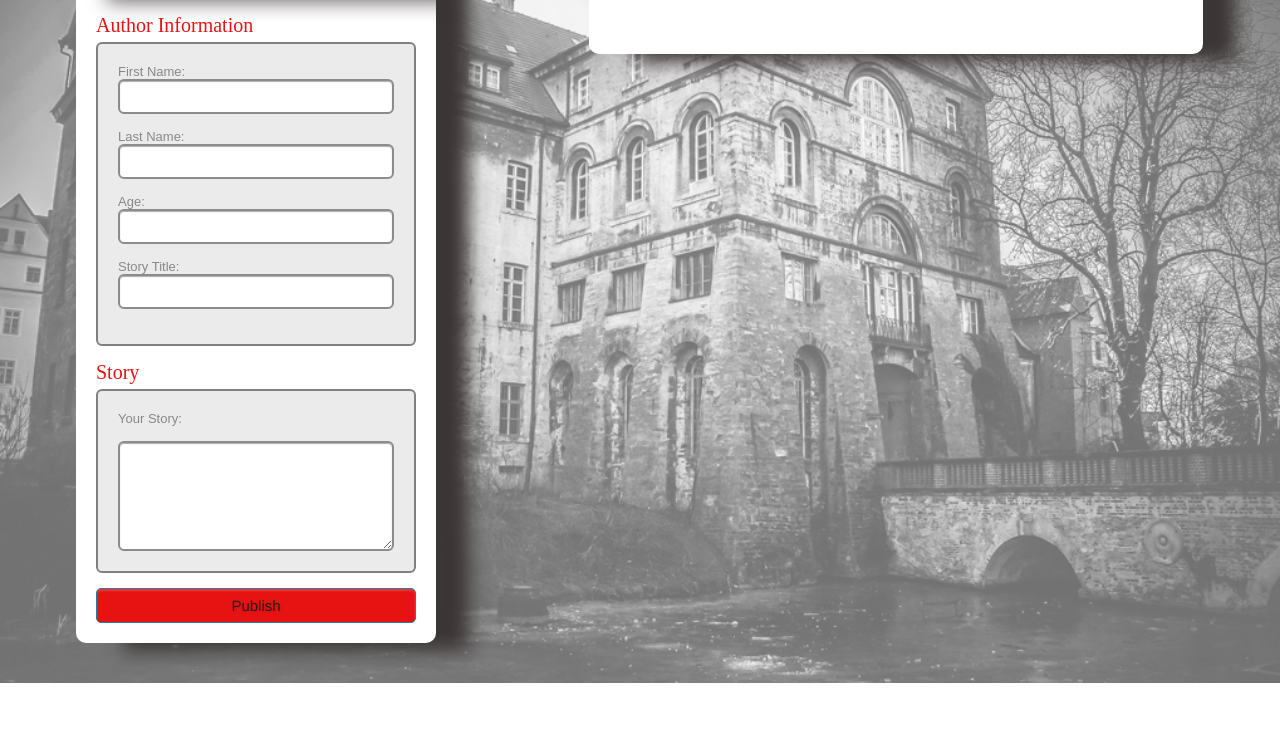
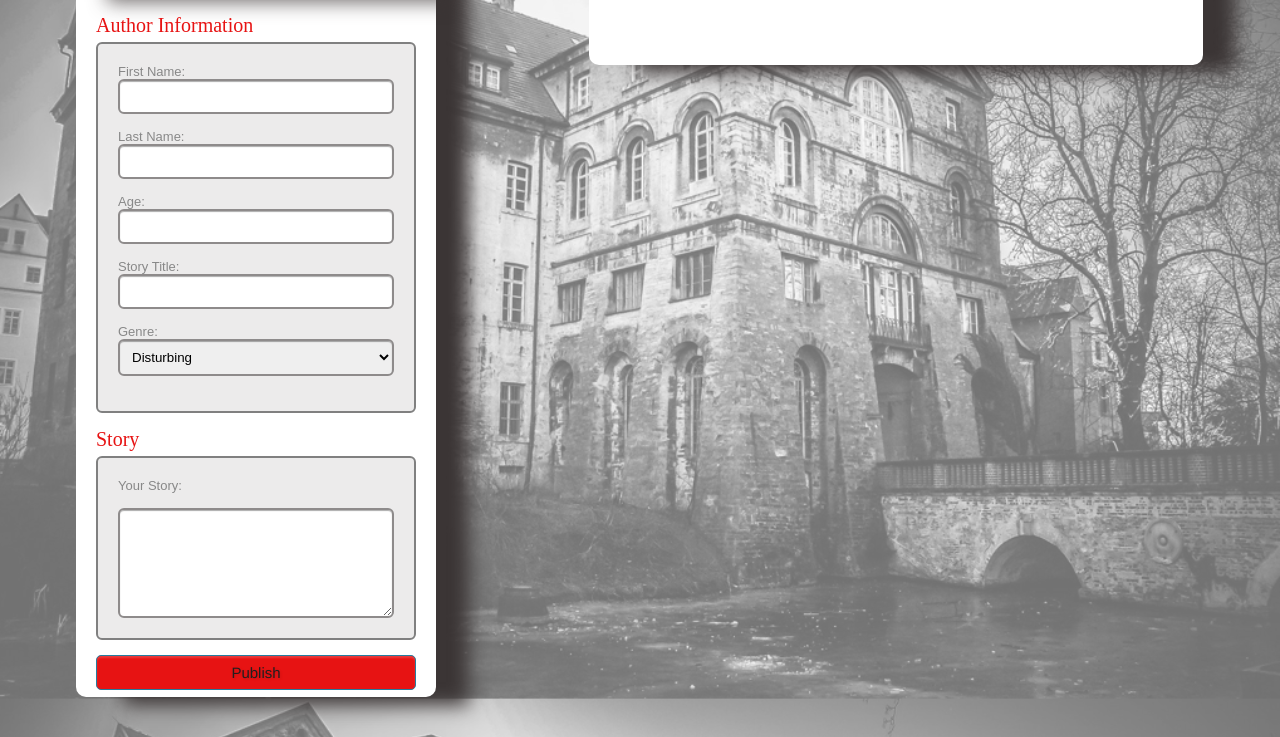
Before and after one commit to asvilen/scaryStories, a plain HTML site: page index.html in a window 1280 px wide. Shown: the part 153-890 px from the top of the page. Before the commit the page ends 836 px from the top, so only its background shows below. Drawn offline with Linux system fonts and the light colour scheme.

Commit message:
add genre options

```diff
--- a/index.html
+++ b/index.html
@@ -31,6 +31,14 @@
           <label>Story Title:
             <input type="text" id="story-title" name="field5" />
           </label>
+          <label>Genre:
+            <select name="'field4"id='genre'>
+              <option value="Disturbing">Disturbing</option>
+              <option value="Psychological">Psychological</option>
+              <option value="Killer">Killer</option>
+              <option value="Monsters">Monsters</option>
+              <option value="Paranormal">Paranormal</option>
+            </select>
         </div>
 
         <div class="section">
```
